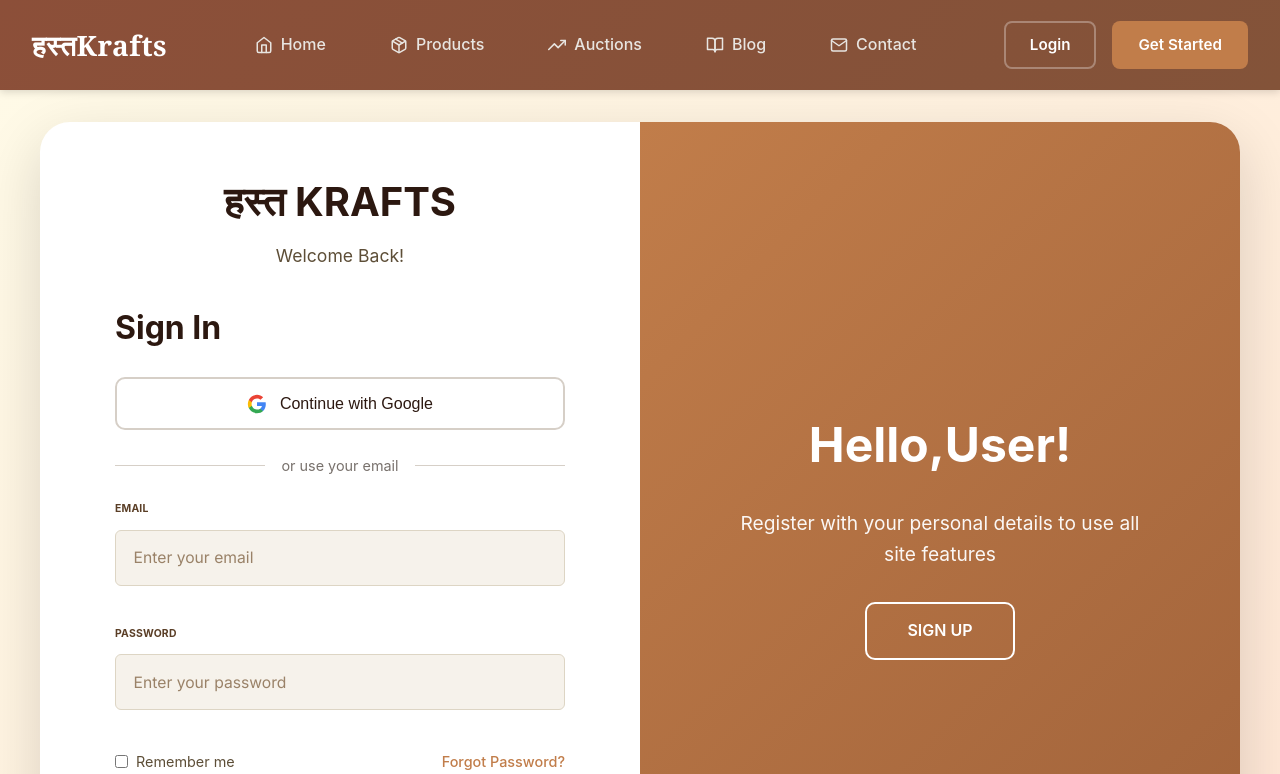
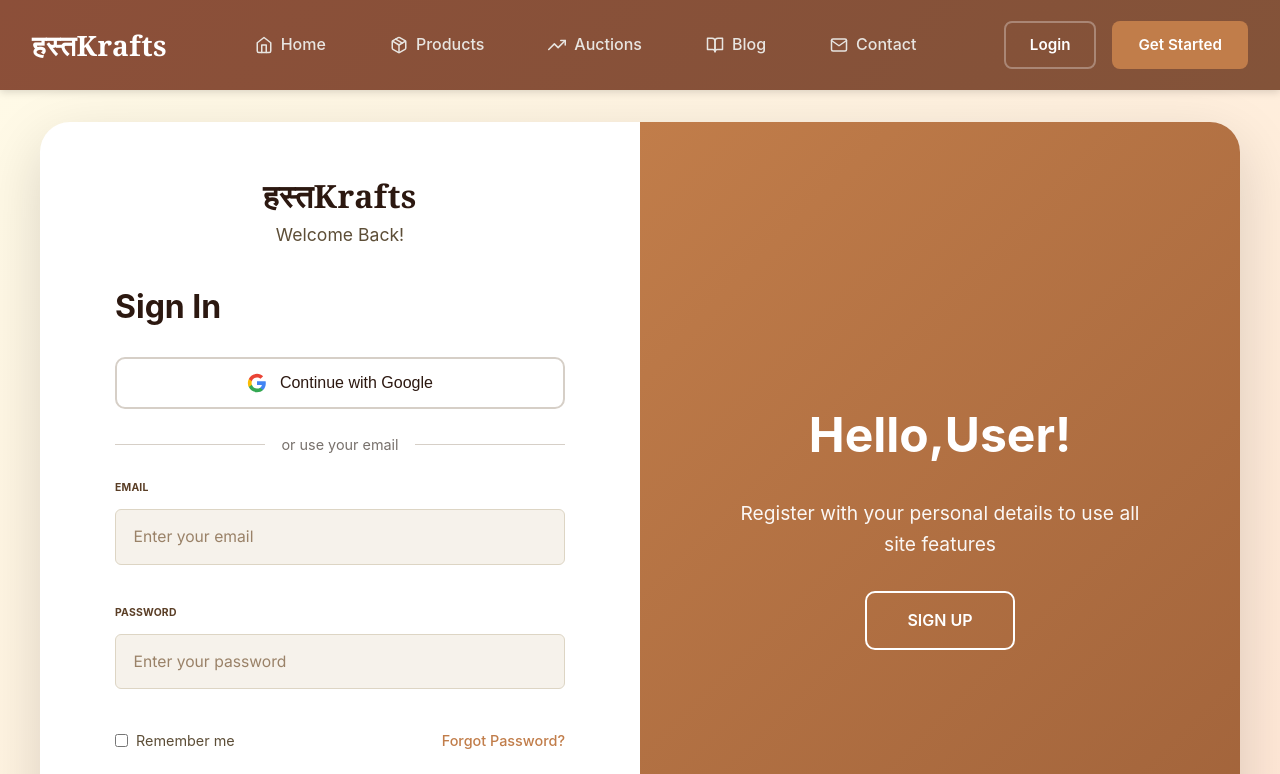
Before and after one commit to tsuhana/HastaKrafts, a React (Vite) app in the folder frontend/: page /login in a window 1280 px wide. Shown: the top 774 px of the page. Built offline with nearby package versions, Linux system fonts and the light colour scheme; a web font is replaced by a local one.

Commit message:
fix: use of same brand logo across all pages

```diff
--- /dev/null
+++ b/frontend/src/components/BrandLogo.jsx
@@ -0,0 +1,18 @@
+import React from 'react';
+import { Link } from 'react-router-dom';
+import '../styles/BrandLogo.css';
+
+/**
+ * BrandLogo component
+ * variant="light"  → dark brown text (for white/light backgrounds: Login, Register, etc.)
+ * variant="dark"   → white text (for dark/brown backgrounds: NavBar) — default NavBar already handles this
+ */
+const BrandLogo = ({ variant = 'light', className = '' }) => {
+  return (
+    <Link to="/" className={`brand-logo brand-logo--${variant} ${className}`}>
+      हस्तKrafts
+    </Link>
+  );
+};
+
+export default BrandLogo;
--- a/frontend/src/pages/Login.jsx
+++ b/frontend/src/pages/Login.jsx
@@ -1,6 +1,7 @@
 import React, { useState } from 'react';
 import { Link, useNavigate } from 'react-router-dom';
 import axios from 'axios';
+import BrandLogo from '../components/BrandLogo';
 import '../styles/Login.css';
 
 const Login = () => {
@@ -62,7 +63,7 @@ const Login = () => {
         <div className="auth-form-section">
           <div className="auth-form-wrapper">
             <div className="auth-header">
-              <h1 className="auth-logo">हस्त KRAFTS</h1>
+              <BrandLogo variant="light" />
               <p className="auth-subtitle">Welcome Back!</p>
             </div>
 
--- a/frontend/src/pages/Register.jsx
+++ b/frontend/src/pages/Register.jsx
@@ -1,6 +1,7 @@
 import React, { useState } from 'react';
 import { Link, useNavigate } from 'react-router-dom';
 import axios from 'axios';
+import BrandLogo from '../components/BrandLogo';
 import '../styles/Register.css';
 
 const Register = () => {
@@ -73,7 +74,7 @@ const Register = () => {
         <div className="auth-form-section">
           <div className="auth-form-wrapper">
             <div className="auth-header">
-              <h1 className="auth-logo">हस्त KRAFTS</h1>
+              <BrandLogo variant="light" />
               <p className="auth-subtitle">Join Us Today!</p>
             </div>
 
--- a/frontend/src/pages/RegisterSeller.jsx
+++ b/frontend/src/pages/RegisterSeller.jsx
@@ -2,6 +2,7 @@ import React, { useState } from 'react';
 import { Link, useNavigate } from 'react-router-dom';
 import axios from 'axios';
 import { useToast } from '../context/ToastContext';
+import BrandLogo from '../components/BrandLogo';
 import '../styles/RegisterSeller.css';
 
 const RegisterSeller = () => {
@@ -80,7 +81,7 @@ const RegisterSeller = () => {
       <div className="seller-register-container">
 
         <div className="seller-header">
-          <h1 className="seller-logo">हस्त KRAFTS</h1>
+          <BrandLogo variant="light" />
           <h2 className="seller-title">Become a Seller</h2>
           <p className="seller-subtitle">Join our marketplace and showcase your handmade crafts</p>
         </div>
--- /dev/null
+++ b/frontend/src/styles/BrandLogo.css
@@ -0,0 +1,24 @@
+
+.brand-logo {
+  font-family: 'Georgia', 'Times New Roman', serif;
+  font-size: 2rem;
+  font-weight: 700;
+  letter-spacing: 0.5px;
+  text-decoration: none;
+  display: inline-block;
+  transition: opacity 0.2s ease;
+}
+
+.brand-logo:hover {
+  opacity: 0.85;
+}
+
+/* ── On white/light backgrounds (Login, Register, RegisterSeller) ── */
+.brand-logo--light {
+  color: #2C1810;
+}
+
+/* ── On dark/brown backgrounds (NavBar) ── */
+.brand-logo--dark {
+  color: #FFFFFF;
+}
```
